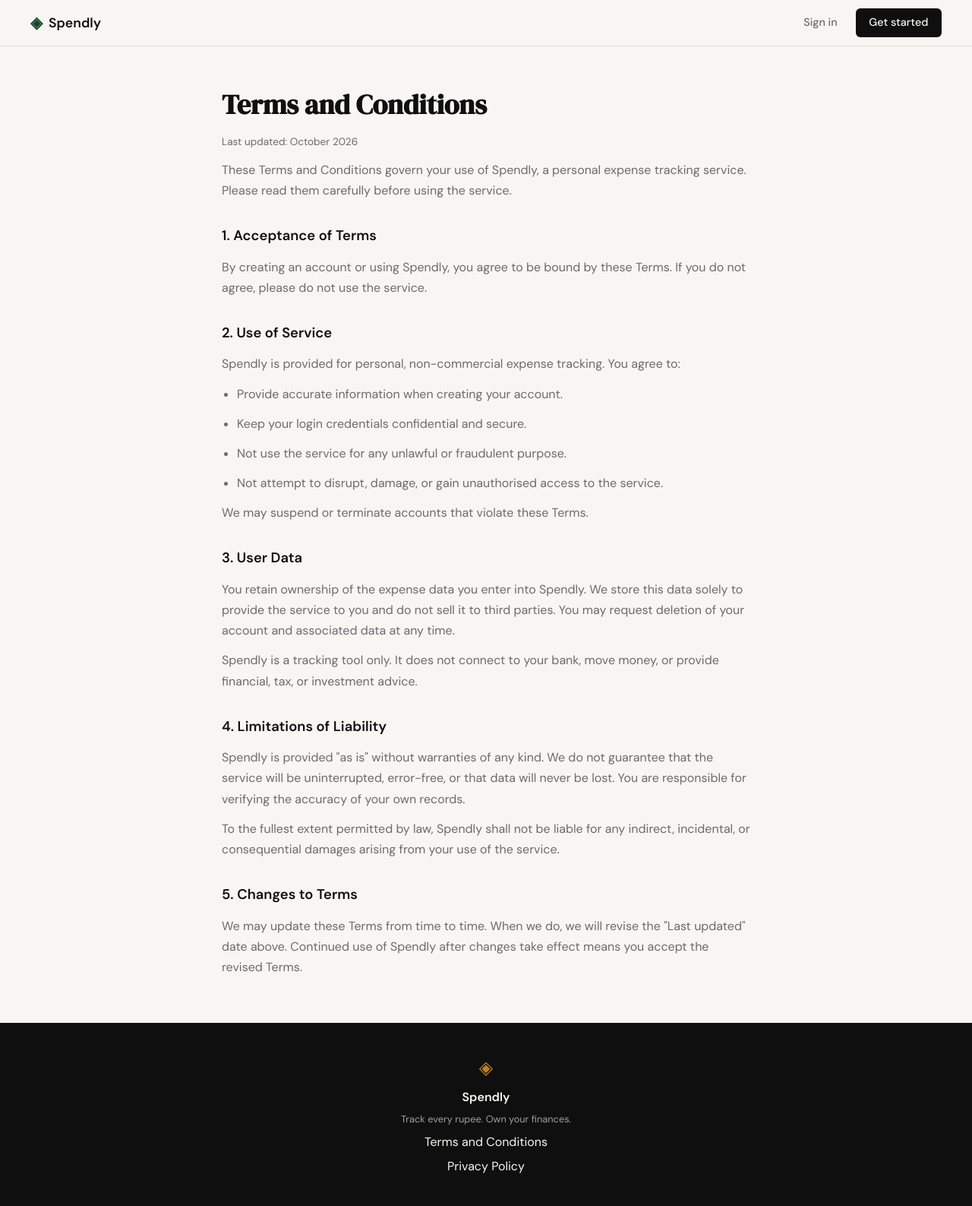
After one commit to techy21/Expense-Tracker-Expensify, a Flask app: page /terms in a window 1280 px wide. The commit adds this page. Shown: the whole page at 76% size. Run offline with Flask 3, Linux system fonts and the light colour scheme.

Commit message:
landing: add terms and conditions page and route

```diff
--- a/app.py
+++ b/app.py
@@ -20,6 +20,11 @@ def register():
 @app.route("/login")
 def login():
     return render_template("login.html")
+
+
+@app.route("/terms")
+def terms():
+    return render_template("terms.html")
 
 
 # ------------------------------------------------------------------ #
--- a/static/css/style.css
+++ b/static/css/style.css
@@ -478,6 +478,45 @@ a { color: inherit; text-decoration: none; }
 .auth-switch a:hover { text-decoration: underline; }
 
 /* ------------------------------------------------------------------ */
+/* Legal pages                                                         */
+/* ------------------------------------------------------------------ */
+
+.legal-section {
+    max-width: 760px;
+    margin: 0 auto;
+    padding: 3rem 2rem;
+}
+
+.legal-title {
+    font-family: var(--font-display);
+    font-size: 2.25rem;
+    color: var(--ink);
+    margin-bottom: 0.5rem;
+}
+
+.legal-updated {
+    font-size: 0.85rem;
+    color: var(--ink-muted);
+    margin-bottom: 2rem;
+}
+
+.legal-section h2 {
+    font-size: 1.15rem;
+    font-weight: 600;
+    color: var(--ink);
+    margin: 2rem 0 0.75rem;
+}
+
+.legal-section p,
+.legal-section li {
+    color: var(--ink-muted);
+    line-height: 1.7;
+    margin-bottom: 0.75rem;
+}
+
+.legal-section ul { padding-left: 1.25rem; }
+
+/* ------------------------------------------------------------------ */
 /* Footer                                                              */
 /* ------------------------------------------------------------------ */
 
--- a/templates/base.html
+++ b/templates/base.html
@@ -1,17 +1,22 @@
-<!DOCTYPE html>
+<!doctype html>
 <html lang="en">
   <head>
-    <meta charset="UTF-8">
-    <meta name="viewport" content="width=device-width, initial-scale=1.0">
+    <meta charset="UTF-8" />
+    <meta name="viewport" content="width=device-width, initial-scale=1.0" />
     <title>{% block title %}Spendly{% endblock %}</title>
-    <link rel="preconnect" href="https://fonts.googleapis.com">
-    <link rel="preconnect" href="https://fonts.gstatic.com" crossorigin>
-    <link href="https://fonts.googleapis.com/css2?family=DM+Serif+Display:ital@0;1&family=DM+Sans:wght@300;400;500;600&display=swap" rel="stylesheet">
-    <link rel="stylesheet" href="{{ url_for('static', filename='css/style.css') }}">
+    <link rel="preconnect" href="https://fonts.googleapis.com" />
+    <link rel="preconnect" href="https://fonts.gstatic.com" crossorigin />
+    <link
+      href="https://fonts.googleapis.com/css2?family=DM+Serif+Display:ital@0;1&family=DM+Sans:wght@300;400;500;600&display=swap"
+      rel="stylesheet"
+    />
+    <link
+      rel="stylesheet"
+      href="{{ url_for('static', filename='css/style.css') }}"
+    />
     {% block head %}{% endblock %}
   </head>
   <body>
-
     <nav class="navbar">
       <div class="nav-inner">
         <a href="{{ url_for('landing') }}" class="nav-brand">
@@ -25,16 +30,14 @@
       </div>
     </nav>
 
-    <main class="main-content">
-        {% block content %}{% endblock %}
-    </main>
+    <main class="main-content">{% block content %}{% endblock %}</main>
 
     <footer class="footer">
       <div class="footer-inner">
         <span class="brand-icon">◈</span>
         <span class="footer-name">Spendly</span>
         <p class="footer-copy">Track every rupee. Own your finances.</p>
-            <a href="#">Terms and Conditions</a>
+        <a href="{{ url_for('terms') }}">Terms and Conditions</a>
         <a href="#">Privacy Policy</a>
       </div>
     </footer>
--- /dev/null
+++ b/templates/terms.html
@@ -0,0 +1,68 @@
+{% extends "base.html" %}
+
+{% block title %}Terms and Conditions — Spendly{% endblock %}
+
+{% block content %}
+
+<section class="legal-section">
+    <h1 class="legal-title">Terms and Conditions</h1>
+    <p class="legal-updated">Last updated: October 2026</p>
+
+    <p>
+        These Terms and Conditions govern your use of Spendly, a personal
+        expense tracking service. Please read them carefully before using
+        the service.
+    </p>
+
+    <h2>1. Acceptance of Terms</h2>
+    <p>
+        By creating an account or using Spendly, you agree to be bound by
+        these Terms. If you do not agree, please do not use the service.
+    </p>
+
+    <h2>2. Use of Service</h2>
+    <p>Spendly is provided for personal, non-commercial expense tracking. You agree to:</p>
+    <ul>
+        <li>Provide accurate information when creating your account.</li>
+        <li>Keep your login credentials confidential and secure.</li>
+        <li>Not use the service for any unlawful or fraudulent purpose.</li>
+        <li>Not attempt to disrupt, damage, or gain unauthorised access to the service.</li>
+    </ul>
+    <p>
+        We may suspend or terminate accounts that violate these Terms.
+    </p>
+
+    <h2>3. User Data</h2>
+    <p>
+        You retain ownership of the expense data you enter into Spendly.
+        We store this data solely to provide the service to you and do not
+        sell it to third parties. You may request deletion of your account
+        and associated data at any time.
+    </p>
+    <p>
+        Spendly is a tracking tool only. It does not connect to your bank,
+        move money, or provide financial, tax, or investment advice.
+    </p>
+
+    <h2>4. Limitations of Liability</h2>
+    <p>
+        Spendly is provided "as is" without warranties of any kind. We do not
+        guarantee that the service will be uninterrupted, error-free, or that
+        data will never be lost. You are responsible for verifying the
+        accuracy of your own records.
+    </p>
+    <p>
+        To the fullest extent permitted by law, Spendly shall not be liable
+        for any indirect, incidental, or consequential damages arising from
+        your use of the service.
+    </p>
+
+    <h2>5. Changes to Terms</h2>
+    <p>
+        We may update these Terms from time to time. When we do, we will
+        revise the "Last updated" date above. Continued use of Spendly after
+        changes take effect means you accept the revised Terms.
+    </p>
+</section>
+
+{% endblock %}
```
Lines whose indentation alone changed are shown as unchanged.
